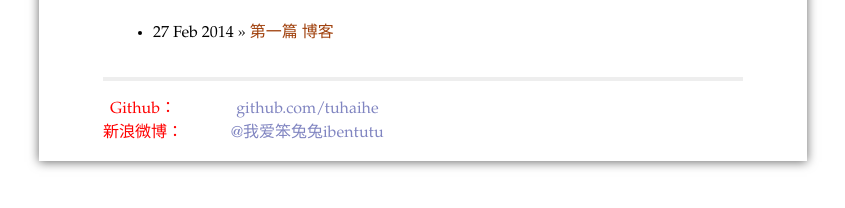
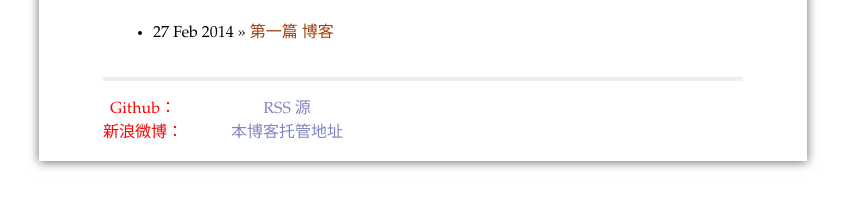
Before and after one commit to rootkiter/rootkiter.github.io, a Jekyll site: the page built from index.html, in a window 1280 px wide. Shown: the part 232-440 px from the top of the page, without its empty margins (217-1062 px from the left). Built offline with Jekyll 4.4.1, drawn with Linux system fonts in a browser that asks for light colours; Markdown is read by kramdown in place of the engine named in the settings.

Commit message:
Change RSS

```diff
--- a/_layouts/default.html
+++ b/_layouts/default.html
@@ -31,8 +31,8 @@
             </div>
             <div class="contact">
               <p>
-                <a href="https://github.com/tuhaihe">github.com/tuhaihe</a><br />
-                <a href="http://weibo.com/ibentutu">@我爱笨兔兔ibentutu</a><br />
+                <a href="https://rootkiter.github.io/atom.xml">RSS 源</a><br />
+                <a href="http://github.io/rootkiter.github.io">本博客托管地址</a><br />
               </p>
             </div>
           </div>
```
